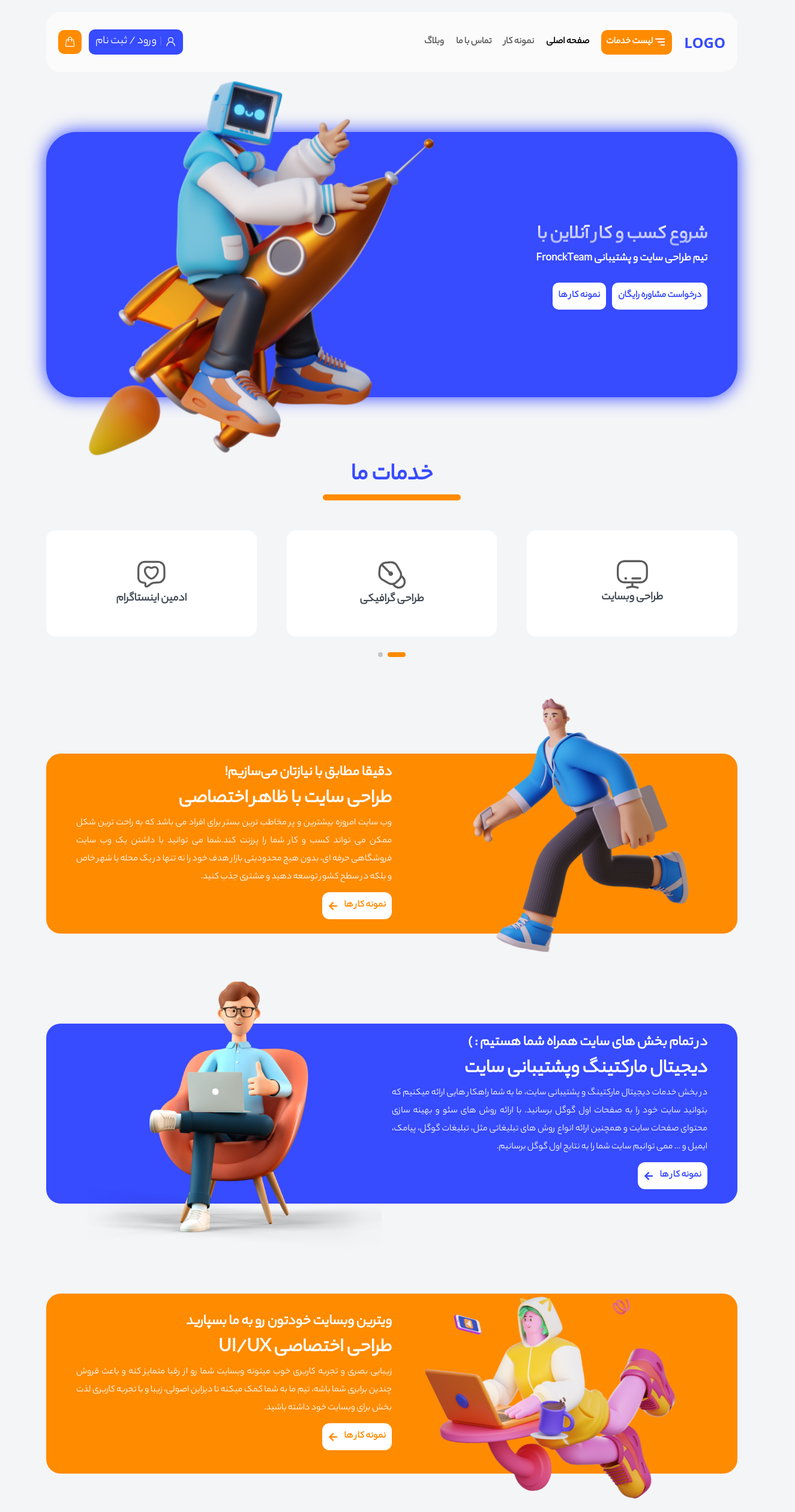
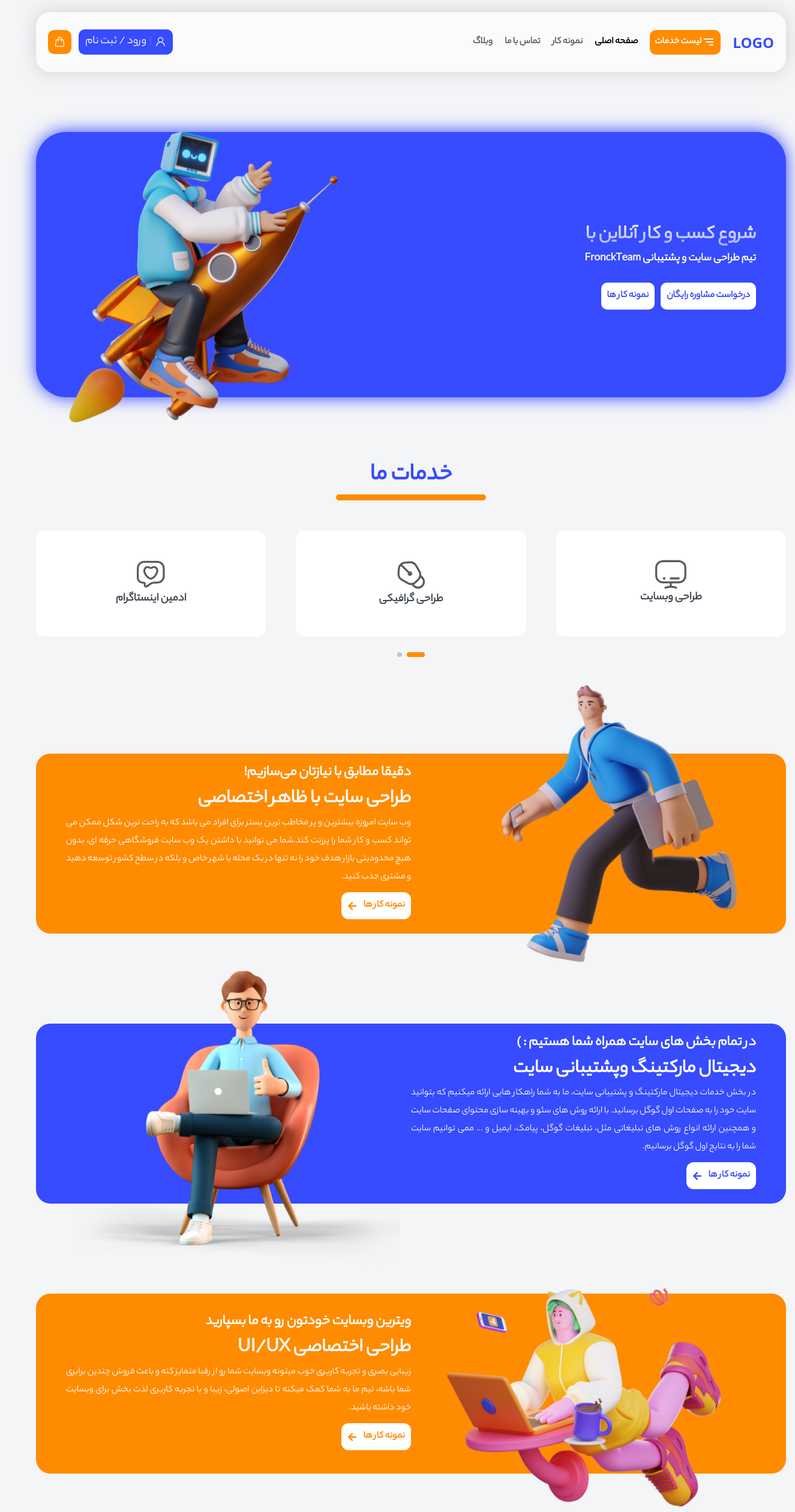
Before and after one commit to BehradHashemi/varia-front, a React (Vite) app: page / in a window 1280 px wide. Shown: the top 2520 px of the page at 60% size, 1325 px wide, since content can reach past the window. Built offline with nearby package versions, Linux system fonts and the light colour scheme.

Commit message:
upload fixed project

```diff
--- a/src/assets/styles/Banner.module.css
+++ b/src/assets/styles/Banner.module.css
@@ -1,5 +1,5 @@
 .container {
-  width: 90%;
+  width: 100%;
   height: 442px;
   display: flex;
   justify-content: space-between;
@@ -16,11 +16,11 @@
 }
 
 .container main {
-  width: 30%;
+  width: 50%;
   text-align: right;
 }
 .container aside {
-  width: 70%;
+  width: 50%;
 }
 
 .container main h1 {
@@ -53,13 +53,13 @@
 }
 @keyframes MoveUpDown {
   0% {
-    transform: translateY(-10px);
+    transform: translateY(10px);
   }
   50% {
     transform: translateY(0px);
   }
   100% {
-    transform: translateY(-10px);
+    transform: translateY(10px);
   }
 }
 
@@ -69,7 +69,7 @@
     flex-direction: column-reverse;
     justify-content: center;
     height: 100%;
-    padding: 10px 15px 40px 15px;
+    padding: 10px 0 40px;
     border-radius: 24px;
     margin: 20px auto;
   }
@@ -78,7 +78,7 @@
   }
   .container main {
     width: 100%;
-    margin: auto 50px;
+    margin: auto;
     text-align: center;
   }
   .container aside {
@@ -87,5 +87,12 @@
   .container main .links a {
     display: block;
     margin: auto;
+    padding: 5px;
   }
 }
+
+@media (width <= 768px) {
+  .container main .links a {
+    padding: 5px;
+  }
+}
--- a/src/assets/styles/Header.css
+++ b/src/assets/styles/Header.css
@@ -2,13 +2,16 @@
   display: flex;
   justify-content: space-between;
   align-items: center;
-  width: 90%;
+  width: 100%;
   height: 100px;
   margin: 20px auto;
   padding: 20px;
   border-radius: 24px;
   background-color: #fbfbfb;
   text-align: center;
+  -webkit-box-shadow: 0px 0px 29px 1px #cccccccc;
+  -moz-box-shadow: 0px 0px 29px 1px #cccccccc;
+  box-shadow: 0px 0px 29px 1px #cccccccc;
 }
 .header h1 {
   font-family: system-ui, -apple-system, BlinkMacSystemFont, "Segoe UI", Roboto,
--- a/src/assets/styles/Resume.module.css
+++ b/src/assets/styles/Resume.module.css
@@ -1,5 +1,5 @@
 .container {
-  width: 90%;
+  width: 100%;
   height: 300px;
   display: flex;
   justify-content: space-between;
--- a/src/assets/styles/Service.module.css
+++ b/src/assets/styles/Service.module.css
@@ -29,6 +29,6 @@
 }
 
 .div {
-  width: 90%;
+  width: 100%;
   margin: 50px auto;
 }
--- a/src/assets/styles/Support.module.css
+++ b/src/assets/styles/Support.module.css
@@ -1,5 +1,5 @@
 .container {
-  width: 90%;
+  width: 100%;
   height: 300px;
   display: flex;
   justify-content: space-between;
--- a/src/assets/styles/UIUX.module.css
+++ b/src/assets/styles/UIUX.module.css
@@ -1,5 +1,5 @@
 .container {
-  width: 90%;
+  width: 100%;
   height: 300px;
   display: flex;
   justify-content: space-between;
--- a/src/components/Home/HomePage.jsx
+++ b/src/components/Home/HomePage.jsx
@@ -1,4 +1,5 @@
 import Banner from "../layout/Banner";
+import Blog from "../layout/Blog";
 import Resume from "../layout/Resume";
 import Service from "../layout/Service";
 import Support from "../layout/Support";
@@ -12,6 +13,7 @@ function HomePage() {
       <Resume></Resume>
       <Support></Support>
       <UIUX></UIUX>
+      <Blog></Blog>
     </div>
   );
 }
--- a/src/index.css
+++ b/src/index.css
@@ -27,5 +27,6 @@ body {
   color: #616161;
   background-color: #F4F5F7;
   margin: 0 auto;
+  padding: 0 15px;
   user-select: none;
 }
```
